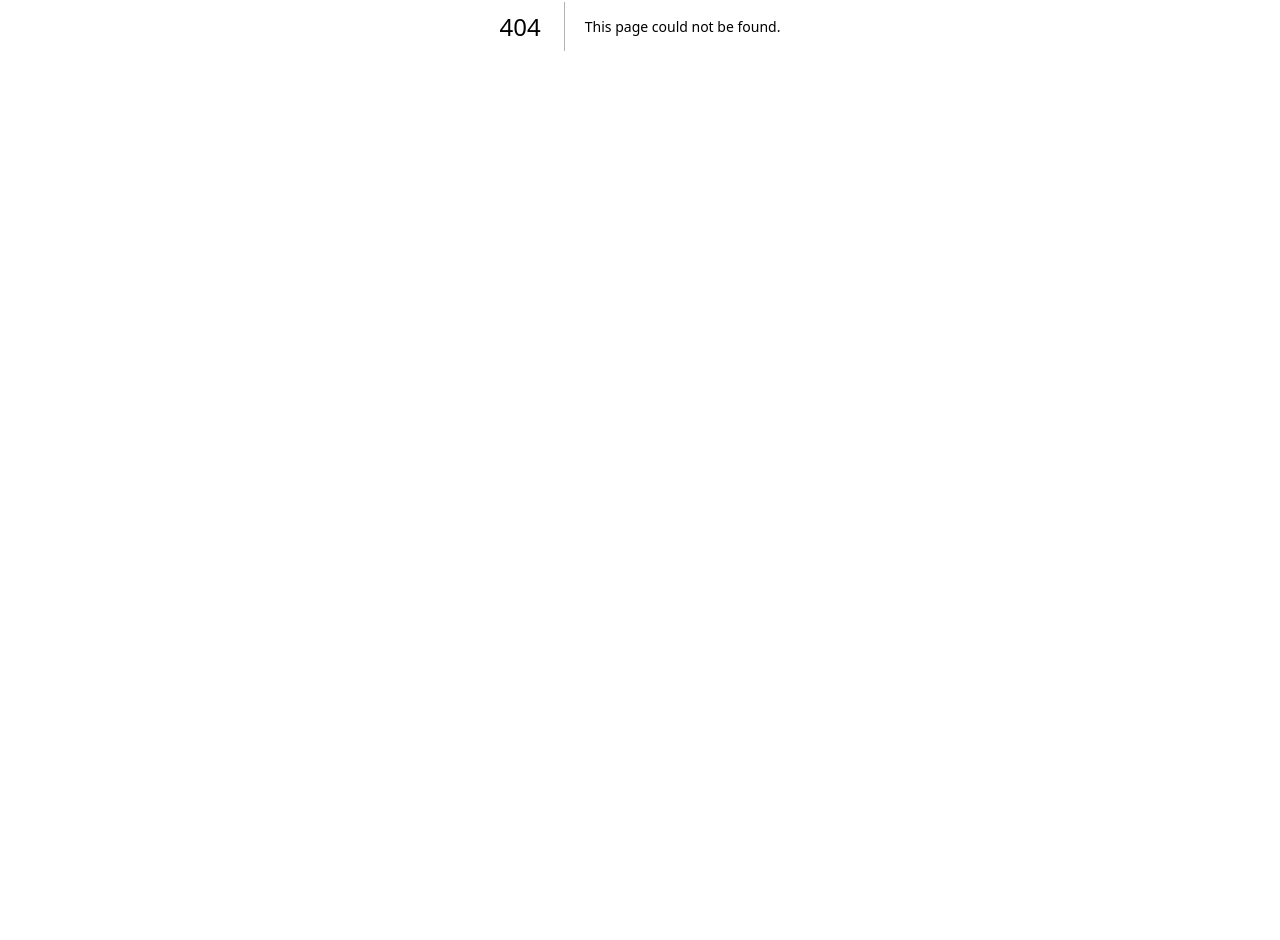
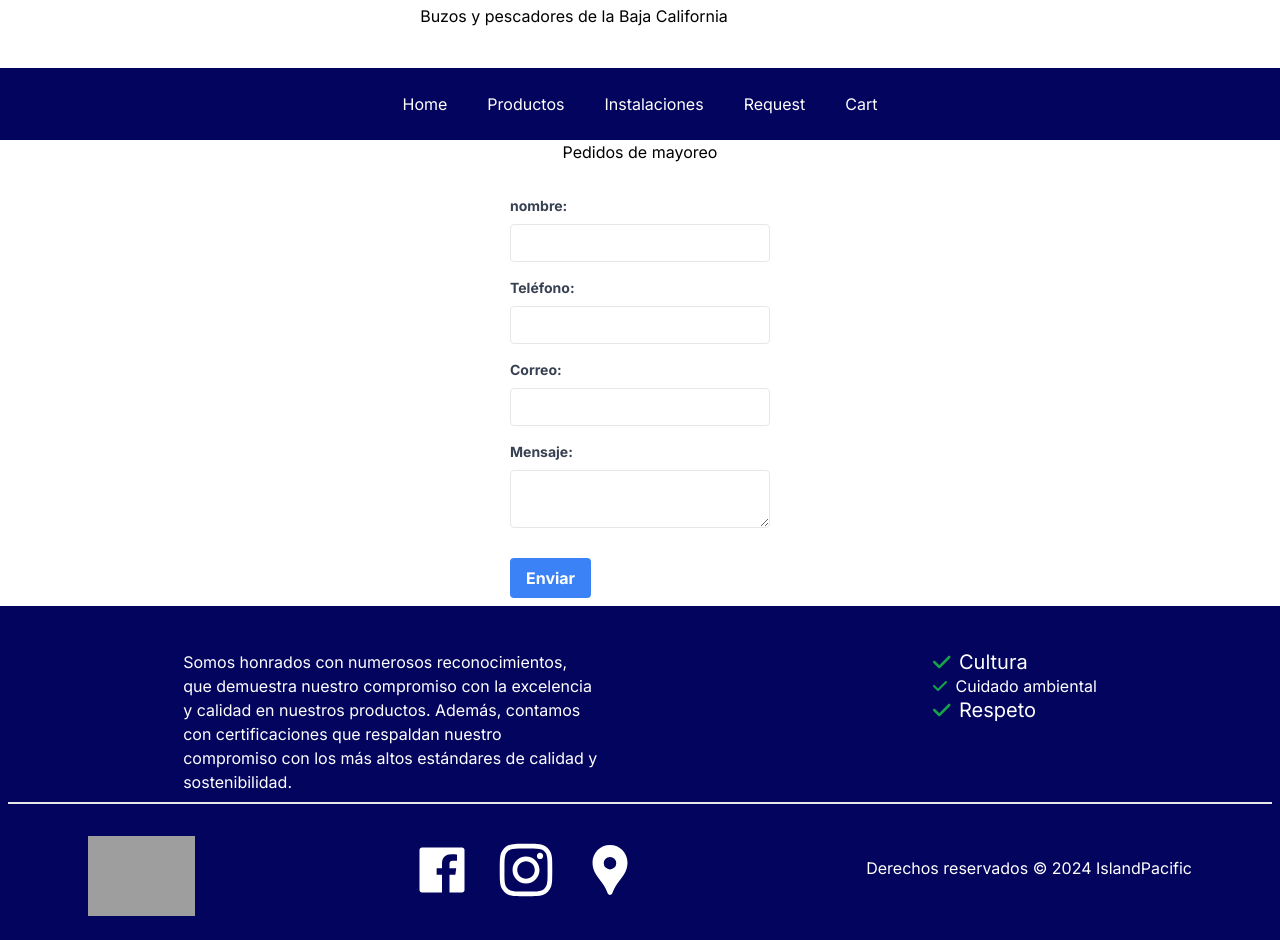
Before and after one commit to AngelUrielCesenaAlvarez/islandPacific, a Next.js app: page /pages/request in a window 1280 px wide. Before the commit this address had no page. Shown: the part 374-1314 px from the top of the page. Before the commit the page ends 800 px from the top, so only its background shows below. Built offline with nearby package versions, Linux system fonts and the light colour scheme; grey boxes are pictures that could not be loaded.

Commit message:
resolviendo

```diff
--- a/package.json
+++ b/package.json
@@ -9,16 +9,12 @@
     "lint": "next lint"
   },
   "dependencies": {
-<<<<<<< HEAD
     "@emailjs/browser": "^4.3.3",
-    "emailjs-com": "^3.2.0",
-=======
     "@fortawesome/fontawesome-svg-core": "^1.2.36",
     "@fortawesome/free-brands-svg-icons": "^6.5.2",
     "@fortawesome/free-solid-svg-icons": "^6.5.2",
     "@fortawesome/react-fontawesome": "^0.2.2",
     "axios": "^1.7.2",
->>>>>>> f01efd197cfcc2de1f8cc9f7cec7500362199f2a
     "firebase": "^10.12.1",
     "next": "^14.2.3",
     "react": "^18.2.0",
--- /dev/null
+++ b/src/app/pages/request/page.jsx
@@ -0,0 +1,24 @@
+'use client'
+import React from "react";
+import Navigation from "@/components/Navigation";
+import Footer from "@/components/Footer";
+import Formulario from "@/components/Formulario"; // Asegúrate de que el nombre y la ruta del archivo sean correctos
+
+const Request = () => {
+  return (
+    <div className="flex flex-col min-h-screen">
+      <header>
+        <Navigation />
+      </header>
+      <main className="flex-grow flex flex-col justify-center items-center">
+        <p>Pedidos de mayoreo </p>
+        <Formulario />  {/* Renderizar el componente Formulario correctamente */}
+      </main>
+      <footer>
+        <Footer />
+      </footer>
+    </div>
+  );
+};
+
+export default Request;
```
